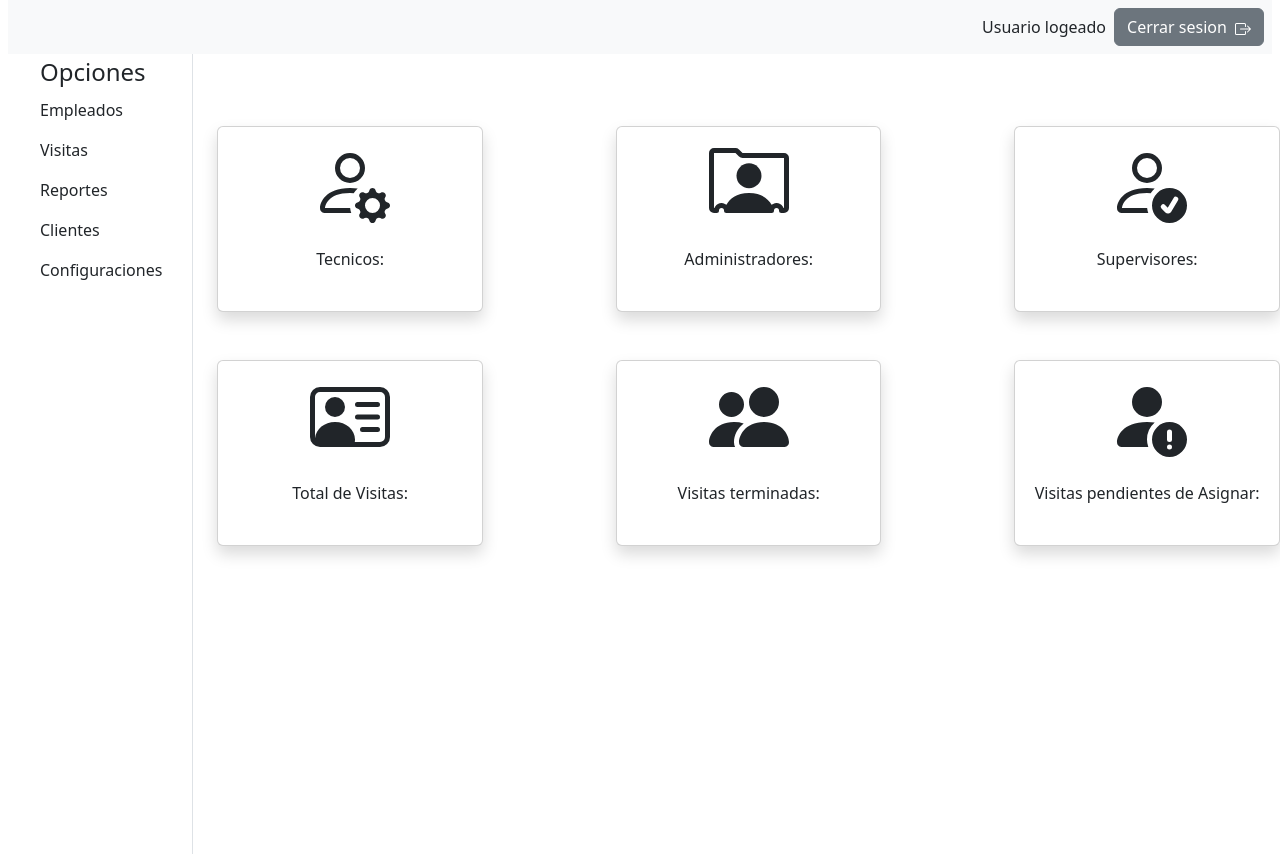
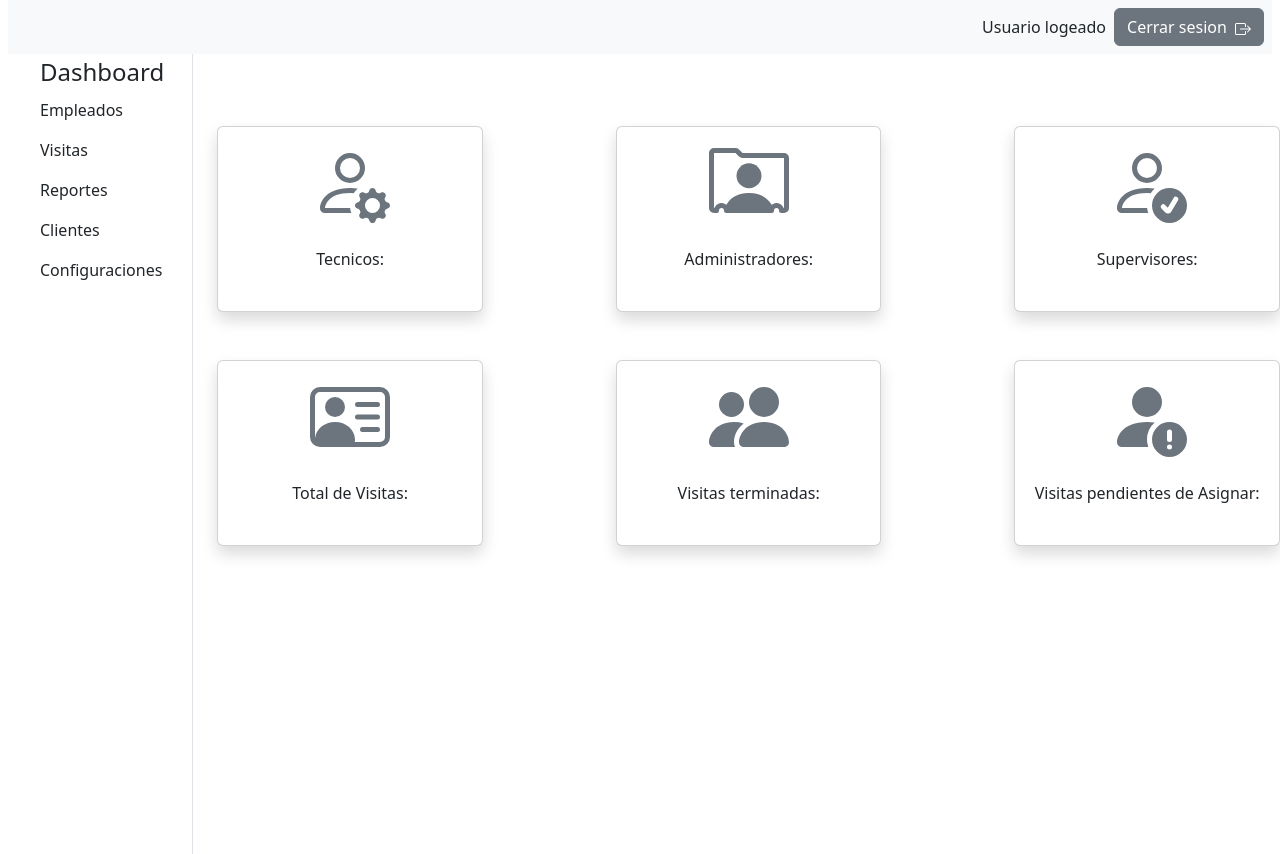
Before and after one commit to Dennis-18/visitas-web-app, a Next.js app: page /dashboard in a window 1280 px wide. Built offline with nearby package versions, Linux system fonts and the light colour scheme.

Commit message:
Dashboard cards

```diff
--- /dev/null
+++ b/components/dashboard/dasbhoard-cards.js
@@ -0,0 +1,57 @@
+import {Card} from "react-bootstrap";
+import {
+    PeopleFill,
+    PersonCheck,
+    PersonFillExclamation,
+    PersonGear,
+    PersonRolodex,
+    PersonVcard
+} from "react-bootstrap-icons";
+import React from "react";
+
+export default function DasbhoardCards() {
+    return (
+        <>
+            <div className="d-flex justify-content-between my-5 w-100">
+                <Card className="w-25 h-100 mt-4 shadow">
+                    <Card.Body className="d-flex flex-column justify-content-cener align-items-center">
+                        <PersonGear className="display-1 text-secondary"></PersonGear>
+                        <span className="mt-4">Tecnicos: </span>
+                    </Card.Body>
+                </Card>
+                <Card className="w-25 h-100 mt-4 shadow">
+                    <Card.Body className="d-flex flex-column justify-content-cener align-items-center">
+                        <PersonRolodex className="display-1 text-secondary"></PersonRolodex>
+                        <span className="mt-4">Administradores: </span>
+                    </Card.Body>
+                </Card>
+                <Card className="w-25 h-100 mt-4 shadow">
+                    <Card.Body className="d-flex flex-column justify-content-cener align-items-center">
+                        <PersonCheck className="display-1 text-secondary"></PersonCheck>
+                        <span className="mt-4">Supervisores: </span>
+                    </Card.Body>
+                </Card>
+            </div>
+            <div className="d-flex justify-content-between mt-7 w-100">
+                <Card className="w-25 h-100 mt-4 shadow">
+                    <Card.Body className="d-flex flex-column justify-content-cener align-items-center">
+                        <PersonVcard className="display-1 text-secondary"></PersonVcard>
+                        <span className="mt-4">Total de Visitas: </span>
+                    </Card.Body>
+                </Card>
+                <Card className="w-25 h-100 mt-4 shadow">
+                    <Card.Body className="d-flex flex-column justify-content-cener align-items-center">
+                        <PeopleFill className="display-1 text-secondary"></PeopleFill>
+                        <span className="mt-4">Visitas terminadas: </span>
+                    </Card.Body>
+                </Card>
+                <Card className="w-25 h-100 mt-4 shadow">
+                    <Card.Body className="d-flex flex-column justify-content-cener align-items-center">
+                        <PersonFillExclamation className="display-1 text-secondary"></PersonFillExclamation>
+                        <span className="mt-4">Visitas pendientes de Asignar: </span>
+                    </Card.Body>
+                </Card>
+            </div>
+        </>
+    )
+}
--- a/components/login/login.js
+++ b/components/login/login.js
@@ -16,7 +16,8 @@ export default function Login() {
                         <FormControl type="password" className="w-50 mb-4"/>
                         <span>Contraseña</span>
                         <FormControl type="password" className="w-50"/>
-                        <Button className="mt-4 w-50" onClick={async () => await router.push("dashboard") }>Ingresar</Button>
+                        <Button className="mt-4 w-50"
+                                onClick={async () => await router.push("dashboard")}>Ingresar</Button>
                     </Col>
                 </Row>
             </div>
--- a/components/sidebar/index.js
+++ b/components/sidebar/index.js
@@ -1,43 +1,48 @@
-
-export default function Sidebar({setOption}) {
+export default function Sidebar({setOption, options}) {
     return (
         <div className="border-end h-100">
 
             <div className="d-flex align-items-center mb-3 mb-md-0 me-md-auto link-dark text-decoration-none">
                 <svg className="bi" width="40" height="32"></svg>
-                <div className="fs-4">Opciones</div>
+                <div className="fs-4" role="button" tabIndex={0}
+                     onClick={() => setOption(options.Dashboard)}>Dashboard</div>
             </div>
             <>
                 <ul className="nav nav-pills flex-column mb-auto">
                     <li>
-                        <a href="#" className="nav-link link-dark">
+                        <div className="nav-link link-dark" role="button" tabIndex={0}
+                             onClick={() => setOption(options.Empleados)}>
                             <svg className="bi me-2" width="16" height="16"></svg>
                             Empleados
-                        </a>
+                        </div>
                     </li>
                     <li>
-                        <a href="#" className="nav-link link-dark">
+                        <div className="nav-link link-dark" role="button" tabIndex={0}
+                             onClick={() => setOption(options.Visitas)}>
                             <svg className="bi me-2" width="16" height="16"></svg>
                             Visitas
-                        </a>
+                        </div>
                     </li>
                     <li>
-                        <a href="#" className="nav-link link-dark">
+                        <div className="nav-link link-dark" role="button" tabIndex={0}
+                             onClick={() => setOption(options.Reportes)}>
                             <svg className="bi me-2" width="16" height="16"></svg>
                             Reportes
-                        </a>
+                        </div>
                     </li>
                     <li>
-                        <a href="#" className="nav-link link-dark">
+                        <div className="nav-link link-dark" role="button" tabIndex={0}
+                             onClick={() => setOption(options.Clientes)}>
                             <svg className="bi me-2" width="16" height="16"></svg>
                             Clientes
-                        </a>
+                        </div>
                     </li>
                     <li>
-                        <a href="#" className="nav-link link-dark">
+                        <div className="nav-link link-dark" role="button" tabIndex={0}
+                             onClick={() => setOption(options.Configuraciones)}>
                             <svg className="bi me-2" width="16" height="16"></svg>
                             Configuraciones
-                        </a>
+                        </div>
                     </li>
                 </ul>
             </>
--- a/pages/_app.js
+++ b/pages/_app.js
@@ -1,7 +1,8 @@
 import '../styles/globals.css'
 import "bootstrap/dist/css/bootstrap.css";
-function MyApp({ Component, pageProps }) {
-  return <Component {...pageProps} />
+
+function MyApp({Component, pageProps}) {
+    return <Component {...pageProps} />
 }
 
 export default MyApp
--- a/pages/dashboard.js
+++ b/pages/dashboard.js
@@ -1,8 +1,8 @@
 import Nav from "../components/nav";
 import Sidebar from "../components/sidebar";
-import { Row, Col, Card } from "react-bootstrap";
-import {PersonGear, PersonRolodex, PersonCheck, PersonVcard, PeopleFill, PersonFillExclamation} from "react-bootstrap-icons";
-import React, {useState} from "react";
+import {Row, Col, Card} from "react-bootstrap";
+import DasbhoardCards from "../components/dashboard/dasbhoard-cards";
+import React, {useState, useEffect} from "react";
 
 export default function Dashboard() {
     const Options = {
@@ -15,56 +15,22 @@ export default function Dashboard() {
     };
 
     const [option, setOption] = useState(Options.Dashboard);
+
+    useEffect(() => {
+        console.log(option);
+    }, [option]);
     return (
         <div className="d-flex flex-column vh-100">
-                <Nav ></Nav>
+            <Nav></Nav>
             <div>
                 <Row className="vh-100">
                     <Col className="h-100 col-2">
-                        <Sidebar ></Sidebar>
+                        <Sidebar setOption={setOption} options={Options}></Sidebar>
                     </Col>
                     <Col className="d-flex flex-column mt-7 h-100">
-                        <div className="d-flex justify-content-between my-5 w-100">
-                            <Card  className="w-25 h-100 mt-4 shadow">
-                                <Card.Body className="d-flex flex-column justify-content-cener align-items-center">
-                                    <PersonGear className="display-1"></PersonGear>
-                                    <span className="mt-4">Tecnicos: </span>
-                                </Card.Body>
-                            </Card>
-                            <Card  className="w-25 h-100 mt-4 shadow">
-                                <Card.Body className="d-flex flex-column justify-content-cener align-items-center">
-                                    <PersonRolodex className="display-1"></PersonRolodex>
-                                    <span className="mt-4">Administradores: </span>
-                                </Card.Body>
-                            </Card>
-                            <Card  className="w-25 h-100 mt-4 shadow">
-                                <Card.Body className="d-flex flex-column justify-content-cener align-items-center">
-                                    <PersonCheck className="display-1"></PersonCheck>
-                                    <span className="mt-4">Supervisores: </span>
-                                </Card.Body>
-                            </Card>
-                        </div>
-                        <div className="d-flex justify-content-between mt-7 w-100">
-                            <Card  className="w-25 h-100 mt-4 shadow">
-                                <Card.Body className="d-flex flex-column justify-content-cener align-items-center">
-                                    <PersonVcard className="display-1"></PersonVcard>
-                                    <span className="mt-4">Total de Visitas: </span>
-                                </Card.Body>
-                            </Card>
-                            <Card  className="w-25 h-100 mt-4 shadow">
-                                <Card.Body className="d-flex flex-column justify-content-cener align-items-center">
-                                    <PeopleFill className="display-1"></PeopleFill>
-                                    <span className="mt-4">Visitas terminadas: </span>
-                                </Card.Body>
-                            </Card>
-                            <Card  className="w-25 h-100 mt-4 shadow">
-                                <Card.Body className="d-flex flex-column justify-content-cener align-items-center">
-                                    <PersonFillExclamation className="display-1"></PersonFillExclamation>
-                                    <span className="mt-4">Visitas pendientes de Asignar: </span>
-                                </Card.Body>
-                            </Card>
-                        </div>
-
+                        {option === Options.Dashboard && (
+                            <DasbhoardCards />
+                        )}
                     </Col>
                 </Row>
 
```
Also changed, not shown: components/nav/index.js (+4 -6 lines), pages/index.js (+6 -6 lines).
